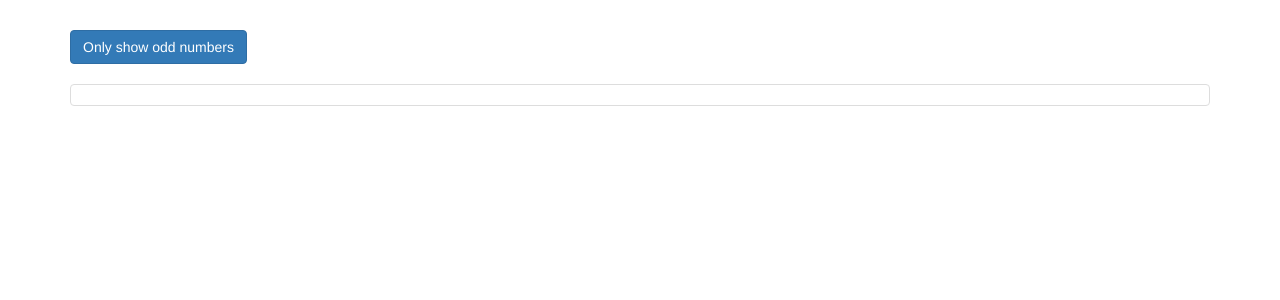
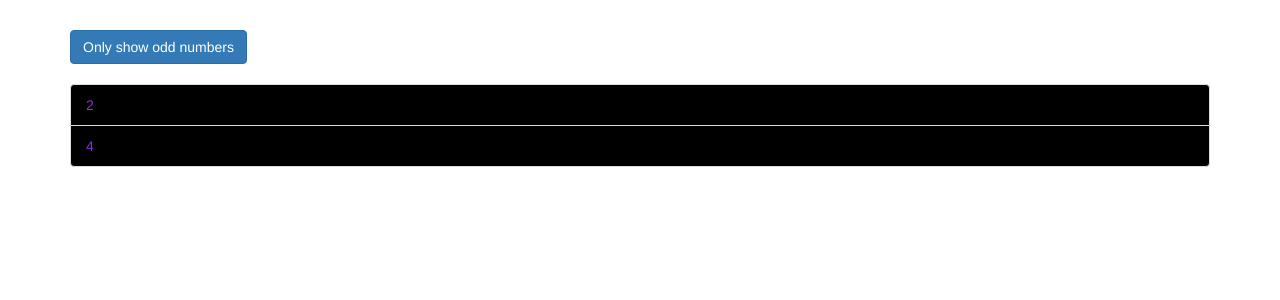
Before and after one commit to sagarmaharjan/angular-custom-directive, an Angular app: page / in a window 1280 px wide. Shown: the top 300 px of the page. Built offline with nearby package versions, Linux system fonts and the light colour scheme.

Commit message:
3 files modified

```diff
--- a/src/app/app.component.css
+++ b/src/app/app.component.css
@@ -1,3 +1,7 @@
 .container {
   margin-top: 30px;
 }
+
+.even {
+  color: blueviolet;
+}
--- a/src/app/app.component.html
+++ b/src/app/app.component.html
@@ -5,8 +5,17 @@
         Only show odd numbers
       </button>
     <br><br>
-    <ul class="list-group">
-      <li class="list-group-item"></li>
+    <ul class="list-group" *ngIf="onlyOdd">
+      <li class="list-group-item" *ngFor="let odd of oddNumbers" [ngClass]="{'even': odd % 2 === 0}"
+        [ngStyle]="{backgroundColor: odd % 2 !== 0 ? 'yellow': 'transparent'}">
+        {{odd}}
+      </li>
+    </ul>
+    <ul class="list-group" *ngIf="!onlyOdd">
+      <li class="list-group-item" *ngFor="let even of evenNumbers" [ngClass]="{'even': even % 2 === 0}"
+       [ngStyle]="{backgroundColor: even % 2 === 0 ? 'black': 'transparent'}">
+        {{even}}
+      </li>
     </ul>
     <ng-template [ngIf]="onlyOdd">
       <p>Only odd</p>
--- a/src/app/app.component.ts
+++ b/src/app/app.component.ts
@@ -6,5 +6,8 @@ import { Component } from '@angular/core';
   styleUrls: [ './app.component.css' ]
 })
 export class AppComponent  {
-  name = 'Angular';
+  // numbers = [1,, 2, 3, 4, 5];
+  oddNumbers = [1, 3, 5];
+  evenNumbers = [2, 4]
+  onlyOdd = false;
 }
```
